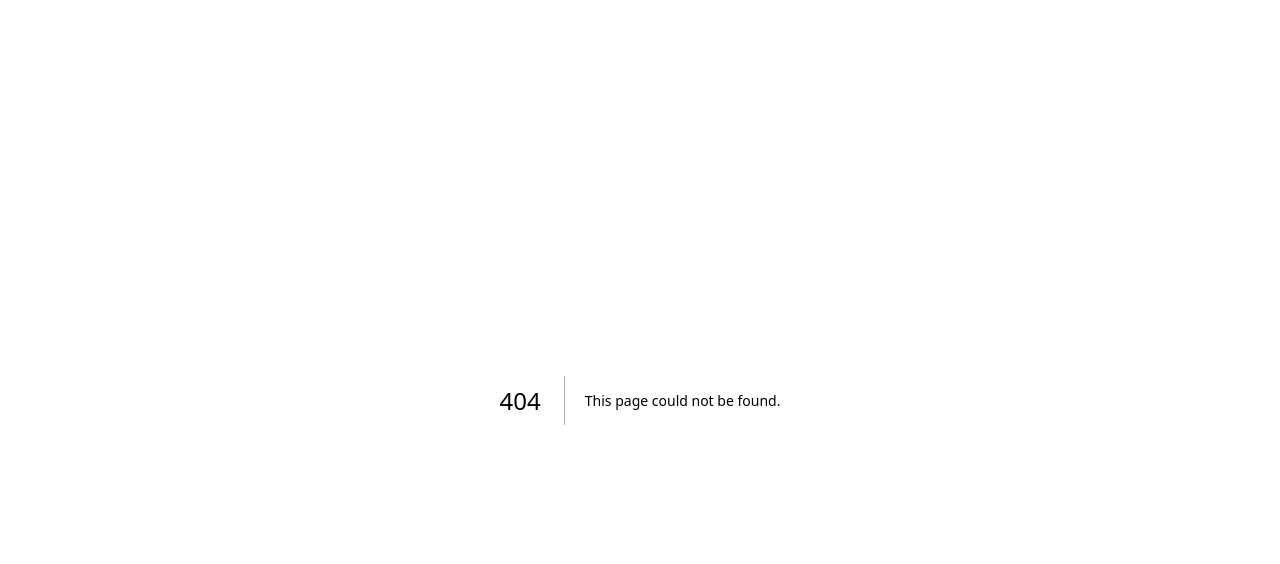
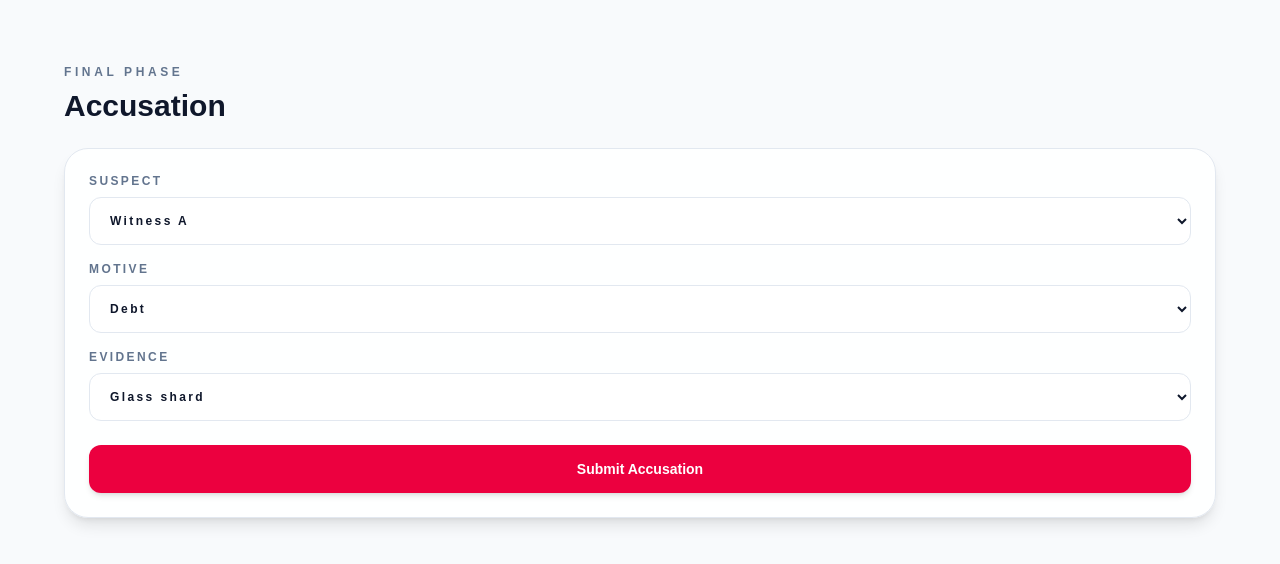
Before and after one commit to BobFarreras/crims-project, a Next.js app in the folder frontend/: page /game/accusation in a window 1280 px wide. Before the commit this address had no page. Shown: the top 564 px of the page. Built offline with nearby package versions, Linux system fonts and the light colour scheme.

Commit message:
feat: crear accusation UI

```diff
--- /dev/null
+++ b/frontend/app/game/accusation/page.tsx
@@ -0,0 +1,11 @@
+import AccusationForm from '@/features/accusation/AccusationForm'
+
+export default function AccusationPage() {
+  return (
+    <div className="min-h-screen bg-slate-50 px-6 py-16 text-slate-900">
+      <div className="mx-auto max-w-6xl">
+        <AccusationForm />
+      </div>
+    </div>
+  )
+}
--- /dev/null
+++ b/frontend/features/accusation/AccusationForm.tsx
@@ -0,0 +1,51 @@
+'use client'
+
+const suspects = ['Witness A', 'Dock Worker', 'Harbor Chief']
+const motives = ['Debt', 'Jealousy', 'Cover-up']
+const evidences = ['Glass shard', 'Fingerprints', 'Alibi gap']
+
+export default function AccusationForm() {
+  return (
+    <section className="flex w-full flex-col gap-6">
+      <header className="flex flex-col gap-2">
+        <span className="text-xs font-semibold uppercase tracking-[0.3em] text-slate-500">Final Phase</span>
+        <h1 className="text-3xl font-semibold text-slate-900">Accusation</h1>
+      </header>
+
+      <div className="rounded-3xl border border-slate-200 bg-white/90 p-6 shadow-lg">
+        <div className="grid gap-4">
+          <label className="text-xs font-semibold uppercase tracking-[0.2em] text-slate-500">
+            Suspect
+            <select className="mt-2 h-12 w-full rounded-xl border border-slate-200 bg-white px-4 text-slate-900">
+              {suspects.map((item) => (
+                <option key={item}>{item}</option>
+              ))}
+            </select>
+          </label>
+
+          <label className="text-xs font-semibold uppercase tracking-[0.2em] text-slate-500">
+            Motive
+            <select className="mt-2 h-12 w-full rounded-xl border border-slate-200 bg-white px-4 text-slate-900">
+              {motives.map((item) => (
+                <option key={item}>{item}</option>
+              ))}
+            </select>
+          </label>
+
+          <label className="text-xs font-semibold uppercase tracking-[0.2em] text-slate-500">
+            Evidence
+            <select className="mt-2 h-12 w-full rounded-xl border border-slate-200 bg-white px-4 text-slate-900">
+              {evidences.map((item) => (
+                <option key={item}>{item}</option>
+              ))}
+            </select>
+          </label>
+        </div>
+
+        <button className="mt-6 h-12 w-full rounded-xl bg-rose-600 text-sm font-semibold text-white shadow-md transition hover:bg-rose-700">
+          Submit Accusation
+        </button>
+      </div>
+    </section>
+  )
+}
```
Also changed, not shown: 2 other files (tests, documents, lock files or other folders).
